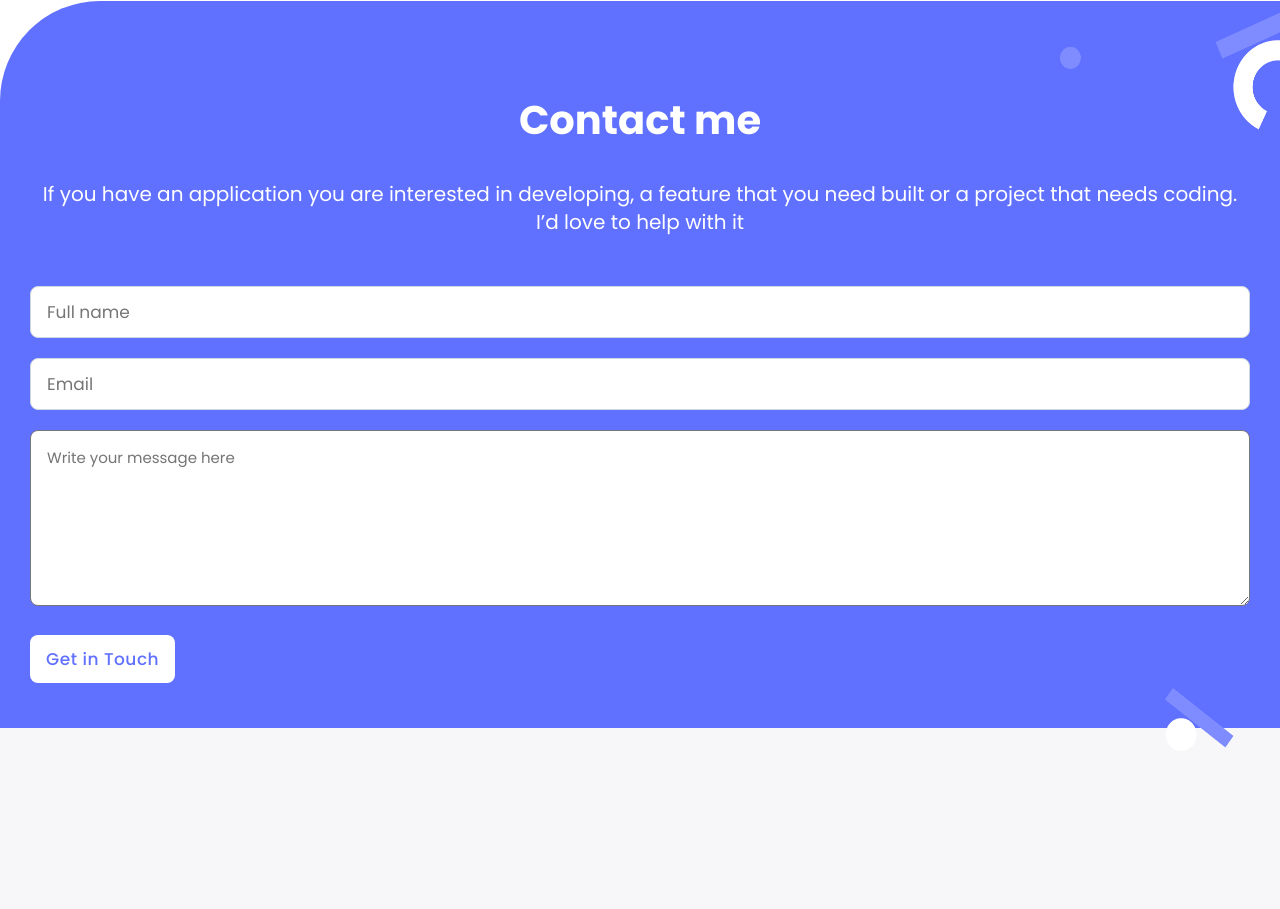
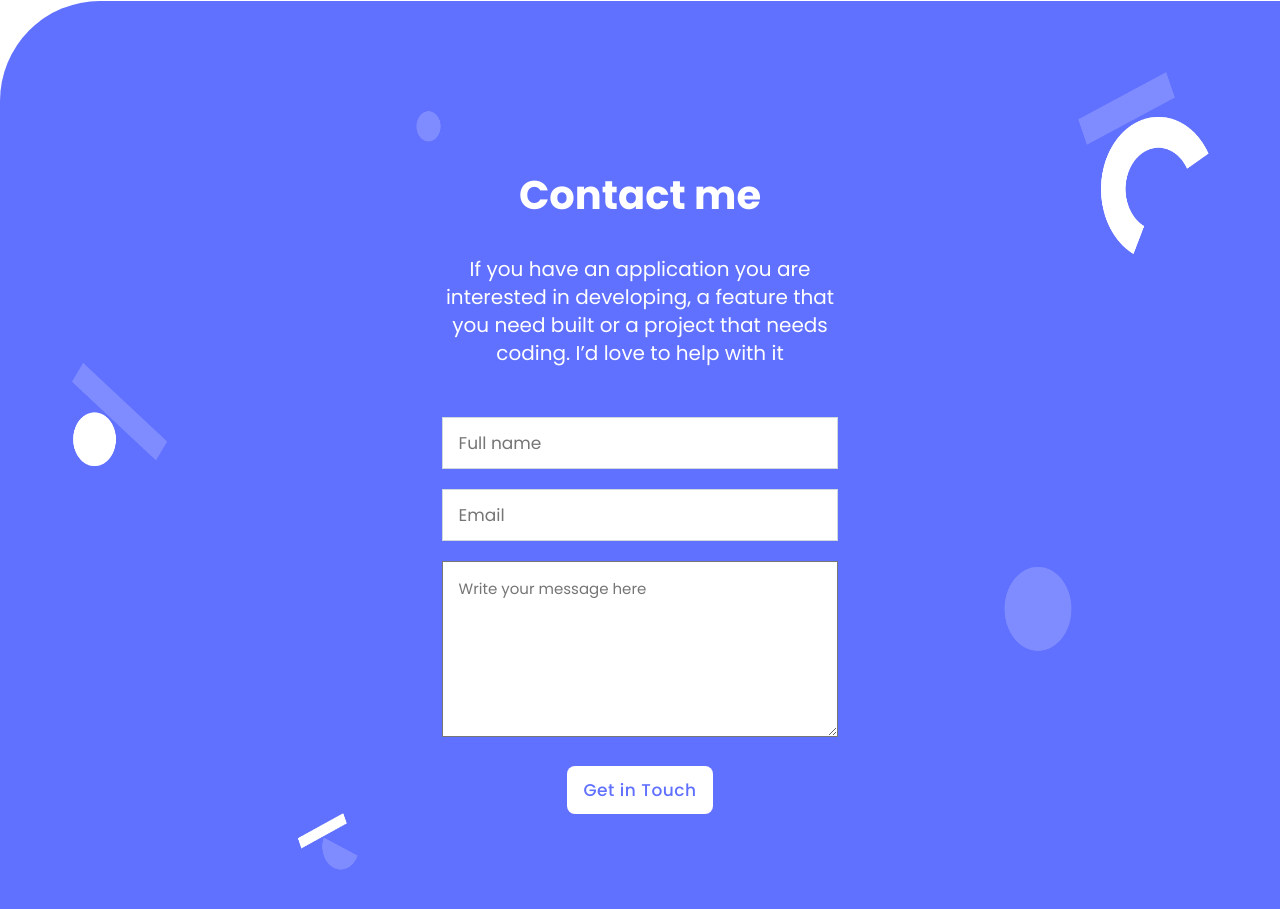
Before and after one commit to Shisui6/portfolio-website, a website: page index.html in a window 1280 px wide. Shown: the part 4298-5207 px from the top of the page. Before the commit the page ends 5056 px from the top, so only its background shows below. Drawn offline with Linux system fonts and the light colour scheme.

Commit message:
Style footer

```diff
--- a/resources/CSS/style.css
+++ b/resources/CSS/style.css
@@ -10,6 +10,7 @@ body {
   font-family: 'Poppins', sans-serif;
   margin: 0;
   padding: 0;
+  min-width: 338px;
 }
 
 /* Nav-bar */
@@ -98,7 +99,7 @@ ul {
 
 .projects-section {
   display: grid;
-  grid-template-rows: 555px 575px 555px 575px;
+  grid-template-rows: 1fr 1.05fr 1fr 1.05fr;
   gap: 88px;
   padding: 114px 24px;
 }
@@ -106,25 +107,29 @@ ul {
 .project {
   background-color: #fff;
   border-radius: 16px;
-  padding: 16px;
+  padding: 16px 16px 30px 16px;
   display: grid;
   grid-template-rows: 220px 288px;
 }
 
 #project-img1 {
   background-image: url('../images/project-1.png');
+  background-size: 100% 100%;
 }
 
 #project-img2 {
   background-image: url('../images/project-2.png');
+  background-size: 100% 100%;
 }
 
 #project-img3 {
   background-image: url('../images/project-3.png');
+  background-size: 100% 100%;
 }
 
 #project-img4 {
   background-image: url('../images/project-4.png');
+  background-size: 100% 100%;
 }
 
 .project h2 {
@@ -428,24 +433,20 @@ input[type=submit]:active {
 
   #project-img1 {
     background-image: url('../images/desktop-1.png');
-    background-size: 100% 100%;
   }
 
   #project-img2 {
     background-image: url('../images/desktop-2.png');
-    background-size: 100% 100%;
     grid-column: 2 / 3;
     grid-row: 1 / 2;
   }
 
   #project-img3 {
     background-image: url('../images/desktop-3.png');
-    background-size: 100% 100%;
   }
 
   #project-img4 {
     background-image: url('../images/desktop-4.png');
-    background-size: 100% 100%;
     grid-column: 2 / 3;
     grid-row: 1 / 2;
   }
@@ -493,4 +494,28 @@ input[type=submit]:active {
   .tech p {
     margin-left: 0;
   }
+
+  .footer-content {
+    padding: 135px 34.5%;
+    background-image: url('../images/desktop-footer.png');
+    background-size: 90% 85%;
+    background-position: center;
+    background-repeat: no-repeat;
+  }
+
+  input[type=text],
+  input[type='email'],
+  textarea {
+    border-radius: 0;
+  }
+
+  input[type=submit] {
+    display: block;
+    margin-left: auto;
+    margin-right: auto;
+  }
+
+  .footer-content img {
+    display: none;
+  }
 }
```
